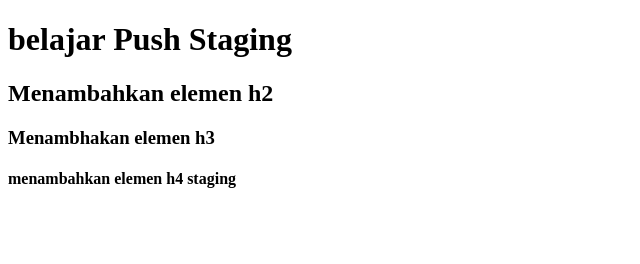
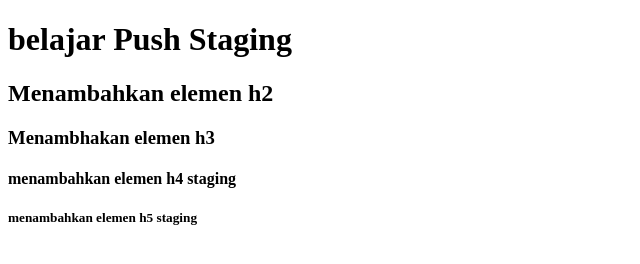
Before and after one commit to hubbil3372/belajar-niomic, a plain HTML site: page header.html in a window 1280 px wide. Shown: the whole page, without its empty margins (0-640 px from the left). Drawn offline with Linux system fonts and the light colour scheme.

Commit message:
menambahkan elemen h5

```diff
--- a/header.html
+++ b/header.html
@@ -13,6 +13,7 @@
   <h2>Menambahkan elemen h2</h2>
   <h3>Menambhakan elemen h3</h3>
   <h4>menambahkan elemen h4 staging</h4>
+  <h5>menambahkan elemen h5 staging</h5>
 </body>
 
 </html>
```
